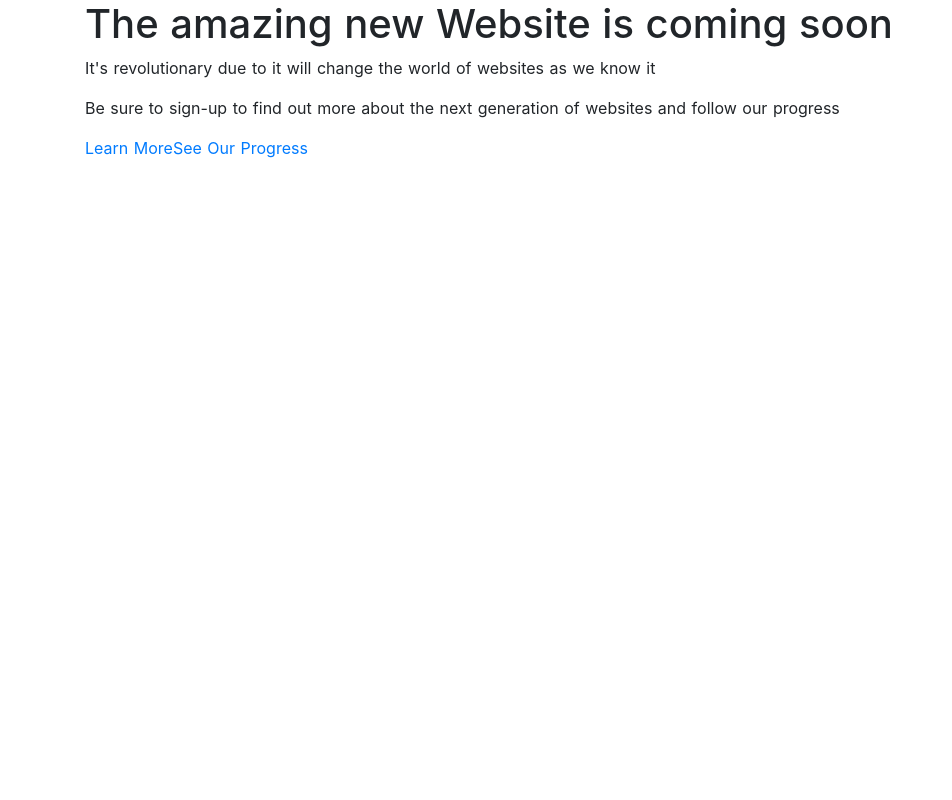
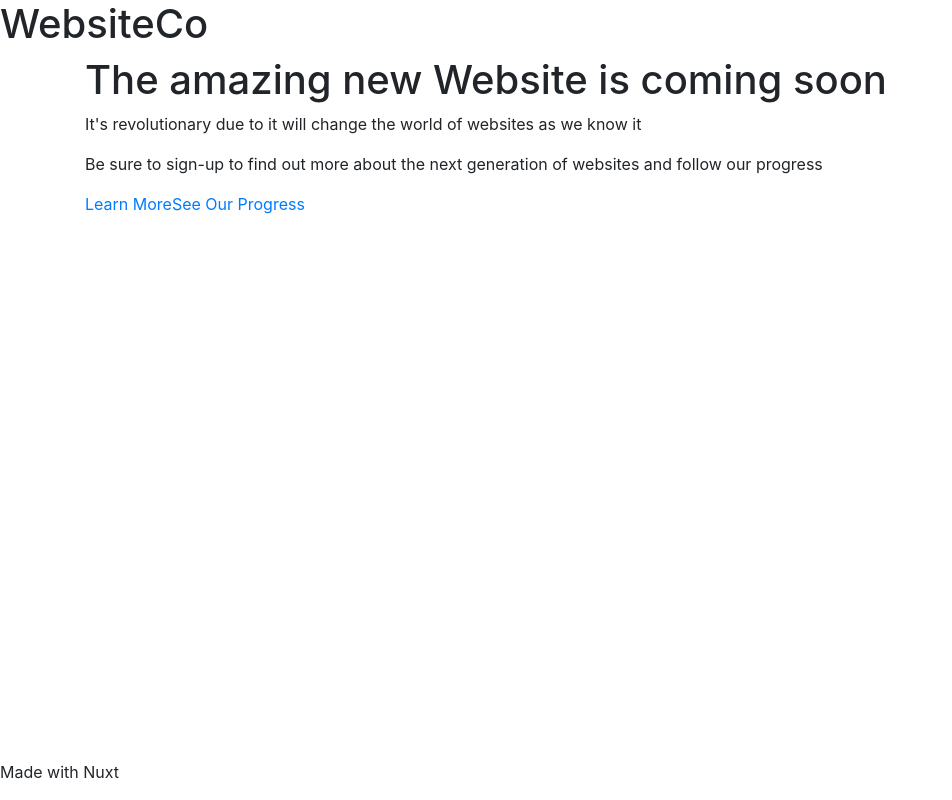
Before and after one commit to juanma77/app-nuxt-vuejs, a Nuxt app: page / in a window 1280 px wide. Shown: the whole page, without its empty margins (0-952 px from the left). Built offline with nearby package versions, Linux system fonts and the light colour scheme.

Commit message:
component for progress page added

```diff
--- a/layouts/default.vue
+++ b/layouts/default.vue
@@ -1,55 +1,22 @@
 <template>
-  <div>
-    <nuxt />
+  <div id="defaultLayout">
+    <header><h1 id="branding">WebsiteCo</h1></header>
+    <div class="content">
+      <nuxt />
+    </div>
+    <footer id="footer">
+      Made with Nuxt
+    </footer>
   </div>
 </template>
 
 <style>
-html {
-  font-family: 'Source Sans Pro', -apple-system, BlinkMacSystemFont, 'Segoe UI',
-    Roboto, 'Helvetica Neue', Arial, sans-serif;
-  font-size: 16px;
-  word-spacing: 1px;
-  -ms-text-size-adjust: 100%;
-  -webkit-text-size-adjust: 100%;
-  -moz-osx-font-smoothing: grayscale;
-  -webkit-font-smoothing: antialiased;
-  box-sizing: border-box;
-}
-
-*,
-*:before,
-*:after {
-  box-sizing: border-box;
-  margin: 0;
-}
-
-.button--green {
-  display: inline-block;
-  border-radius: 4px;
-  border: 1px solid #3b8070;
-  color: #3b8070;
-  text-decoration: none;
-  padding: 10px 30px;
-}
-
-.button--green:hover {
-  color: #fff;
-  background-color: #3b8070;
-}
-
-.button--grey {
-  display: inline-block;
-  border-radius: 4px;
-  border: 1px solid #35495e;
-  color: #35495e;
-  text-decoration: none;
-  padding: 10px 30px;
-  margin-left: 15px;
-}
-
-.button--grey:hover {
-  color: #fff;
-  background-color: #35495e;
-}
+  body #__nuxt, #__layout, #defaultLayout{
+    display: flex;
+    min-height: 98vh;
+    flex-direction: column;
+  }
+  .content{
+    flex: 1;
+  }
 </style>
--- /dev/null
+++ b/pages/progress.vue
@@ -0,0 +1,32 @@
+<template>
+    <div>
+        <h1 class="statement">Progress Report</h1>
+        <p class="bodytext"></p>
+
+         <p>{{ statusUpdate }}</p>
+         <p>{{ statusDate }}</p>
+
+
+        <nuxt-link to="/" class="callToAction">Go Back</nuxt-link>
+    </div>
+</template>
+
+<script>
+const axios = require('axios');
+export default {
+    // We need to use "asyncData" to make the axios call
+    asyncData({ params }){
+        return axios.get('http://localhost:3000/status.json').then((res) =>{
+            console.log(res.data);
+            return{
+                statusUpdate: res.data.statusUpdate,
+                statusDate: res.data.statusDate
+            }
+        })
+    }
+}
+</script>
+
+<style>
+
+</style>
```
